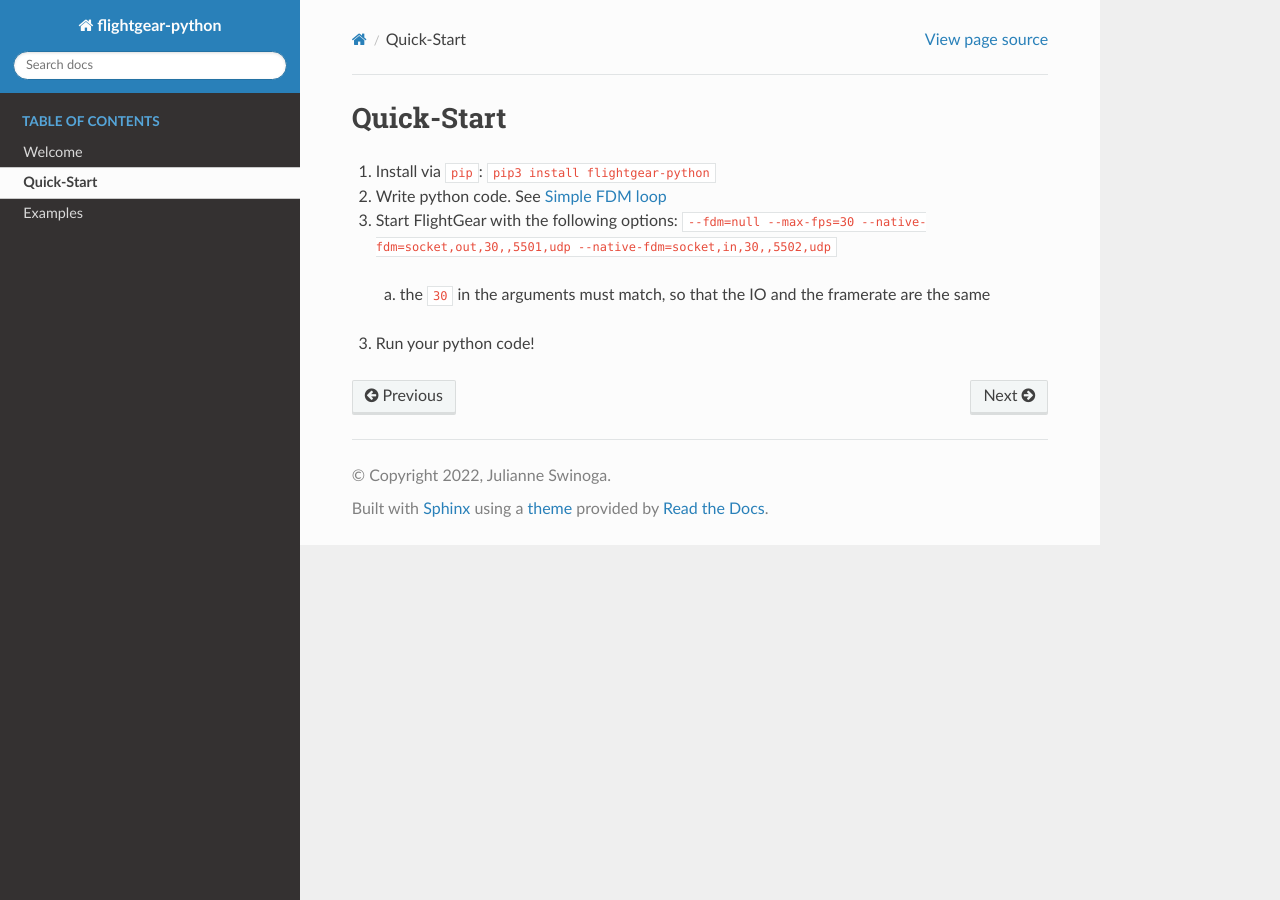
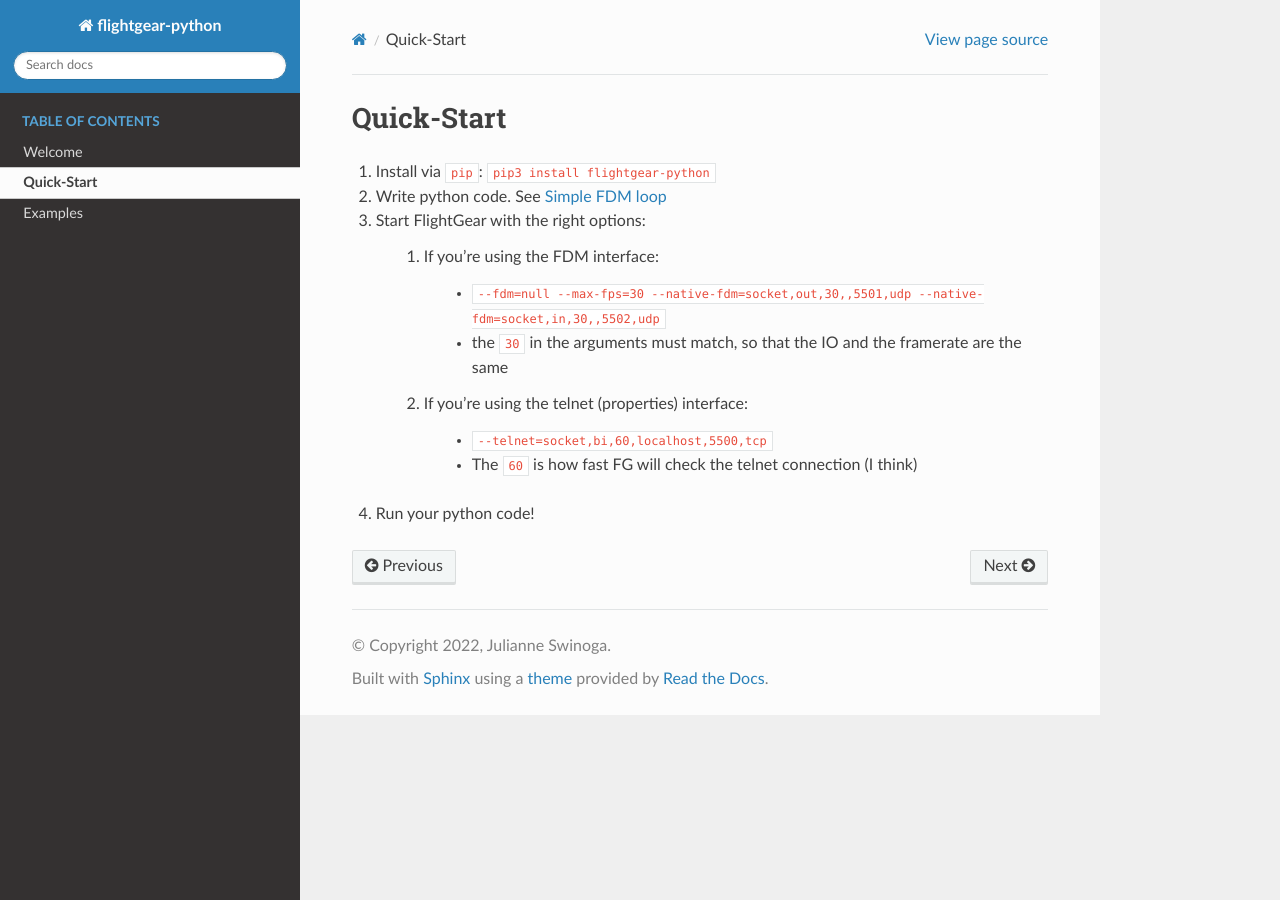
Before and after one commit to julianneswinoga/flightgear-python, a Sphinx documentation site: the page built from docs/source/quickstart.rst, in a window 1280 px wide. Built offline with Sphinx 7.4.7 and the Read the Docs theme 2.0.0, drawn with Linux system fonts in a browser that asks for light colours.

Commit message:
Update quickstart, add return types

```diff
--- a/docs/source/quickstart.rst
+++ b/docs/source/quickstart.rst
@@ -1,10 +1,20 @@
 Quick-Start
 ===========
 
-1. Install via ``pip``: ``pip3 install flightgear-python``
-2. Write python code. See :ref:`Simple FDM loop`
-3. Start FlightGear with the following options: ``--fdm=null --max-fps=30 --native-fdm=socket,out,30,,5501,udp --native-fdm=socket,in,30,,5502,udp``
+#. Install via ``pip``: ``pip3 install flightgear-python``
+#. Write python code. See :ref:`Simple FDM loop`
+#. Start FlightGear with the right options:
 
-  a. the ``30`` in the arguments must match, so that the IO and the framerate are the same
+    #. If you're using the FDM interface:
 
-3. Run your python code!
+        * ``--fdm=null --max-fps=30 --native-fdm=socket,out,30,,5501,udp --native-fdm=socket,in,30,,5502,udp``
+
+        * the ``30`` in the arguments must match, so that the IO and the framerate are the same
+
+    #. If you're using the telnet (properties) interface:
+
+        * ``--telnet=socket,bi,60,localhost,5500,tcp``
+
+        * The ``60`` is how fast FG will check the telnet connection (I think)
+
+#. Run your python code!
```
Also changed, not shown: 2 other files.
